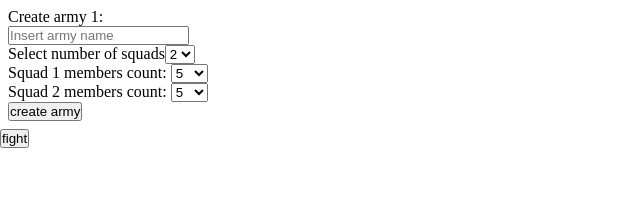
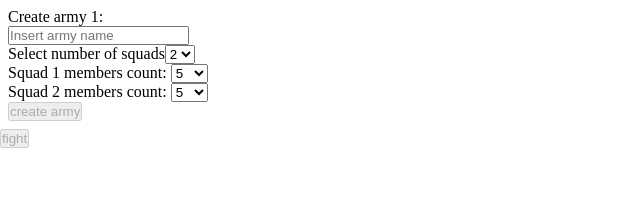
Before and after one commit to OlegFilonchuk/battle-simulator, a React (Create React App) app: page / in a window 1280 px wide. Shown: the top 198 px of the page, without its empty margins (0-640 px from the left). Built offline with nearby package versions, Linux system fonts and the light colour scheme.

Commit message:
added army name check

```diff
--- a/src/App.tsx
+++ b/src/App.tsx
@@ -5,7 +5,7 @@ import ArmyList from './components/Army/ArmyList';
 import { armyUpdateAction } from './state/armyAC';
 import Army from './classes/Army';
 import ArmyForm from './components/Army/ArmyForm';
-import { armiesSelector } from './state/selectors';
+import armiesSelector from './state/selectors';
 
 const App: FC = () => {
   const armies: Army[] = useSelector(armiesSelector);
@@ -17,12 +17,11 @@ const App: FC = () => {
       ? armies.find((item) => item.isActive)
       : false;
 
+  const checkPassed: () => boolean = () => {
+    return armies.length > 0 && armies.every((item) => !!item.target);
+  };
+
   const handleFight: EventHandler<MouseEvent<HTMLButtonElement>> = () => {
-    const checkTargets: boolean = armies.every((item) => !!item.target);
-    const checkTactics: boolean = armies.every((item) => !!item.tactics);
-
-    if (!checkTactics || !checkTargets) return;
-
     const int = setInterval(() => {
       armies.forEach((item) => item.attack());
       dispatch(armyUpdateAction());
@@ -34,7 +33,7 @@ const App: FC = () => {
     <div>
       <ArmyForm />
 
-      <button type="button" onClick={handleFight}>
+      <button type="button" onClick={handleFight} disabled={!checkPassed()}>
         fight
       </button>
 
--- a/src/components/Army/ArmyComp.tsx
+++ b/src/components/Army/ArmyComp.tsx
@@ -10,7 +10,7 @@ import { useDispatch, useSelector } from 'react-redux';
 import SquadList from '../Squad/SquadList';
 import Army from '../../classes/Army';
 import { tacticsChangeAction, targetChangeAction } from '../../state/armyAC';
-import { armiesSelector } from '../../state/selectors';
+import armiesSelector from '../../state/selectors';
 import { Tactics } from '../../utils/types';
 
 type Props = {
--- a/src/components/Army/ArmyForm.tsx
+++ b/src/components/Army/ArmyForm.tsx
@@ -9,11 +9,11 @@ import { connect } from 'react-redux';
 import { ActionCreator } from 'redux';
 import { ArmyCreateAction, armyCreateAction } from '../../state/armyAC';
 import SquadForm from '../Squad/SquadForm';
-import { armiesCounterSelector } from '../../state/selectors';
+import Army from '../../classes/Army';
 
 type Props = {
   createArmy: ActionCreator<ArmyCreateAction>;
-  armiesCount: number;
+  armies: Army[];
 };
 
 type State = {
@@ -42,7 +42,9 @@ class ArmyForm extends Component<Props, State> {
       armyName: ev.target.value,
     });
 
-  handleSquadCountChange: EventHandler<ChangeEvent<HTMLSelectElement>> = (ev) => {
+  handleSquadCountChange: EventHandler<ChangeEvent<HTMLSelectElement>> = (
+    ev,
+  ) => {
     const { squadState, squadsCount } = this.state;
     const newSquadState = [...squadState];
     newSquadState.length = +ev.target.value;
@@ -83,12 +85,18 @@ class ArmyForm extends Component<Props, State> {
     return result;
   };
 
+  checkName: () => boolean = () => {
+    const { armyName } = this.state;
+    const { armies } = this.props;
+    return armyName && !armies.map((item) => item.name).includes(armyName);
+  };
+
   handleArmyCreate: EventHandler<MouseEvent<HTMLButtonElement>> = (ev) => {
     ev.preventDefault();
-    const { createArmy } = this.props;
+    const { createArmy, armies } = this.props;
     const { armyName, squadState } = this.state;
 
-    if (!armyName) return;
+    if (!armyName || armies.map((item) => item.name).includes(armyName)) return;
     createArmy(armyName, squadState);
 
     this.setState({
@@ -98,7 +106,7 @@ class ArmyForm extends Component<Props, State> {
 
   render() {
     const { armyName, squadsCount } = this.state;
-    const { armiesCount } = this.props;
+    const { armies } = this.props;
     return (
       <form
         autoComplete="off"
@@ -109,7 +117,7 @@ class ArmyForm extends Component<Props, State> {
           padding: '0.5em',
         }}
       >
-        {`Create army ${armiesCount + 1}: `}
+        {`Create army ${armies.length + 1}: `}
         <input
           type="text"
           name="name"
@@ -131,7 +139,11 @@ class ArmyForm extends Component<Props, State> {
           </select>
         </label>
         {this.renderSquadFields()}
-        <button type="submit" onClick={this.handleArmyCreate}>
+        <button
+          type="submit"
+          onClick={this.handleArmyCreate}
+          disabled={!this.checkName()}
+        >
           create army
         </button>
       </form>
@@ -139,6 +151,9 @@ class ArmyForm extends Component<Props, State> {
   }
 }
 
-export default connect(armiesCounterSelector, { createArmy: armyCreateAction })(
-  ArmyForm,
-);
+export default connect(
+  ({ armies }) => ({
+    armies,
+  }),
+  { createArmy: armyCreateAction },
+)(ArmyForm);
--- a/src/state/selectors.ts
+++ b/src/state/selectors.ts
@@ -2,7 +2,5 @@ import { StoreState } from '../utils/types';
 
 type Selector = (store: StoreState) => any;
 
-export const armiesSelector: Selector = ({ armies }) => armies;
-export const armiesCounterSelector: Selector = ({ armies }) => ({
-  armiesCount: armies.length,
-});
+const armiesSelector: Selector = ({ armies }) => armies;
+export default armiesSelector;
```
